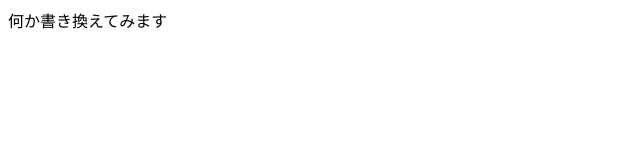
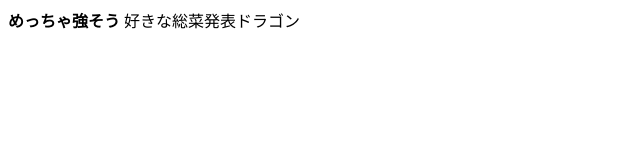
Before and after one commit to Yamukatsu/20240422-test, a plain HTML site: page index.html in a window 1280 px wide. Shown: the whole page, without its empty margins (0-640 px from the left). Drawn offline with Linux system fonts and the light colour scheme.

Commit message:
Update index.html

```diff
--- a/index.html
+++ b/index.html
@@ -5,6 +5,9 @@
     <title>タイトル</title>
   </head>
   <body>
-    何か書き換えてみます
+    <strong>
+      めっちゃ強そう
+    </strong>
+    好きな総菜発表ドラゴン
   </body>
 </html>
```
